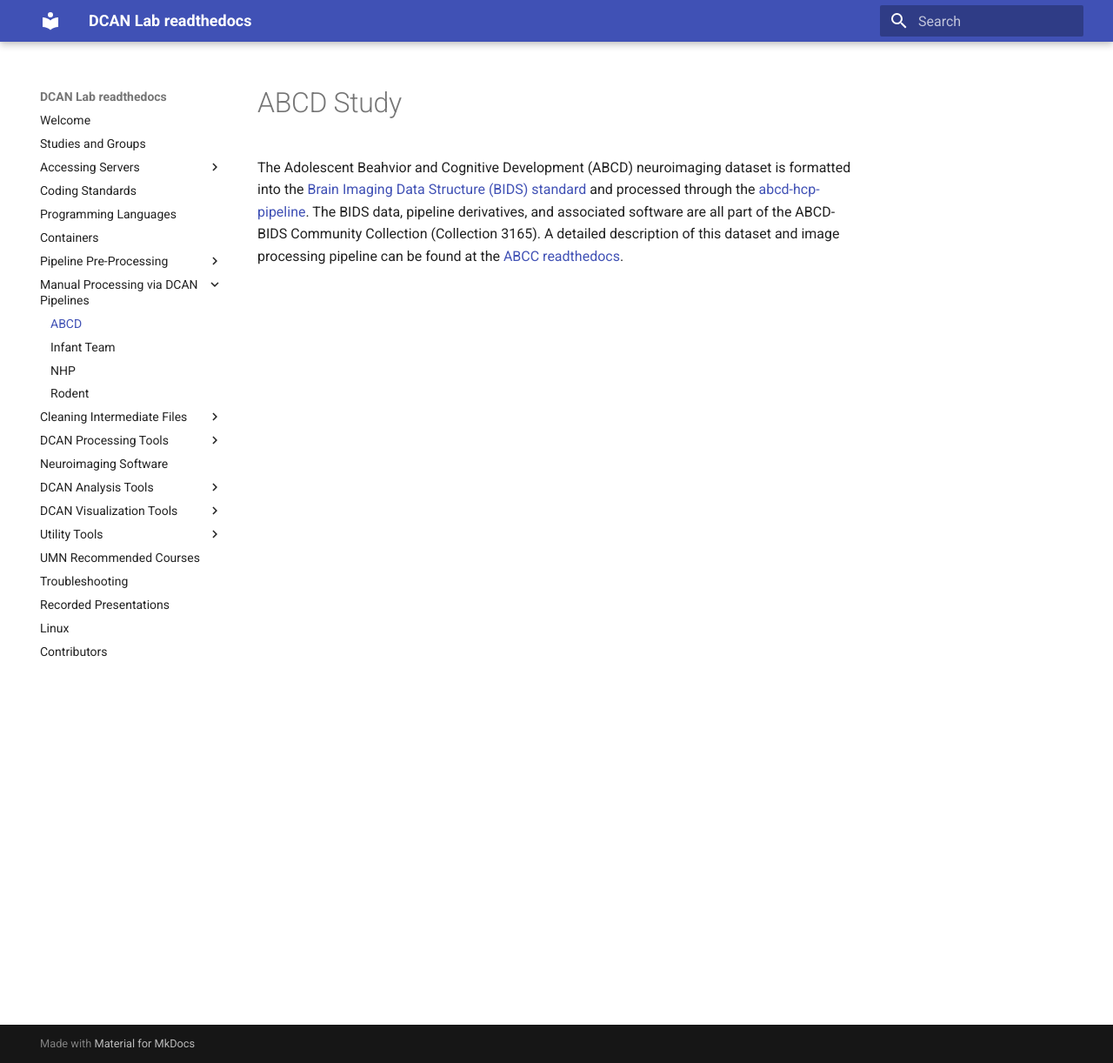
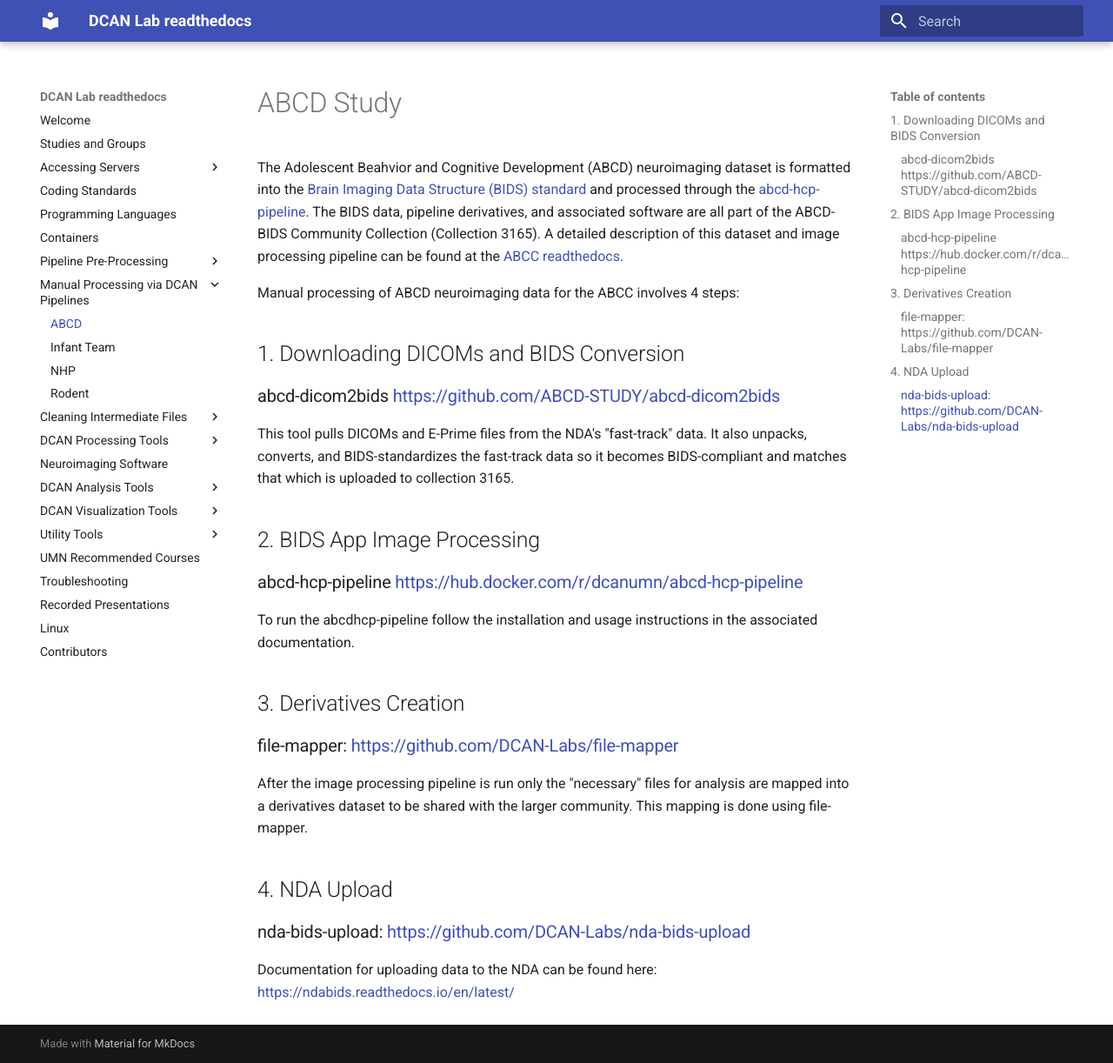
Before and after one commit to DCAN-Labs/dcan_rtd, an MkDocs documentation site: the page built from docs/manualpro/abcd.md, in a window 1280 px wide and 1222 px high. Shown: the whole window at 87% size. Built offline with MkDocs 1.6.1 and Material for MkDocs 9.7.7, drawn with Linux system fonts in a browser that asks for light colours.

Commit message:
Update ABCD processing

```diff
--- a/docs/manualpro/abcd.md
+++ b/docs/manualpro/abcd.md
@@ -1,3 +1,25 @@
 # ABCD Study
 
 The Adolescent Beahvior and Cognitive Development (ABCD) neuroimaging dataset is formatted into the [Brain Imaging Data Structure (BIDS) standard](https://bids-specification.readthedocs.io/en/stable/) and processed through the [abcd-hcp-pipeline](https://hub.docker.com/r/dcanumn/abcd-hcp-pipeline). The BIDS data, pipeline derivatives, and associated software are all part of the ABCD-BIDS Community Collection (Collection 3165). A detailed description of this dataset and image processing pipeline can be found at the [ABCC readthedocs](https://collection3165.readthedocs.io/en/stable/).
+
+Manual processing of ABCD neuroimaging data for the ABCC involves 4 steps:
+
+## 1. Downloading DICOMs and BIDS Conversion
+### abcd-dicom2bids [https://github.com/ABCD-STUDY/abcd-dicom2bids](https://github.com/ABCD-STUDY/abcd-dicom2bids)
+
+This tool pulls DICOMs and E-Prime files from the NDA's "fast-track" data.  It also unpacks, converts, and BIDS-standardizes the fast-track data so it becomes BIDS-compliant and matches that which is uploaded to collection 3165.
+
+## 2. BIDS App Image Processing
+### abcd-hcp-pipeline [https://hub.docker.com/r/dcanumn/abcd-hcp-pipeline](https://hub.docker.com/r/dcanumn/abcd-hcp-pipeline)
+
+To run the abcdhcp-pipeline follow the installation and usage instructions in the associated documentation.
+
+## 3. Derivatives Creation
+### file-mapper: [https://github.com/DCAN-Labs/file-mapper](https://github.com/DCAN-Labs/file-mapper)
+
+After the image processing pipeline is run only the "necessary" files for analysis are mapped into a derivatives dataset to be shared with the larger community. This mapping is done using file-mapper.
+
+## 4. NDA Upload
+### nda-bids-upload: [https://github.com/DCAN-Labs/nda-bids-upload](https://github.com/DCAN-Labs/nda-bids-upload)
+
+Documentation for uploading data to the NDA can be found here: [https://ndabids.readthedocs.io/en/latest/](https://ndabids.readthedocs.io/en/latest/)
```
